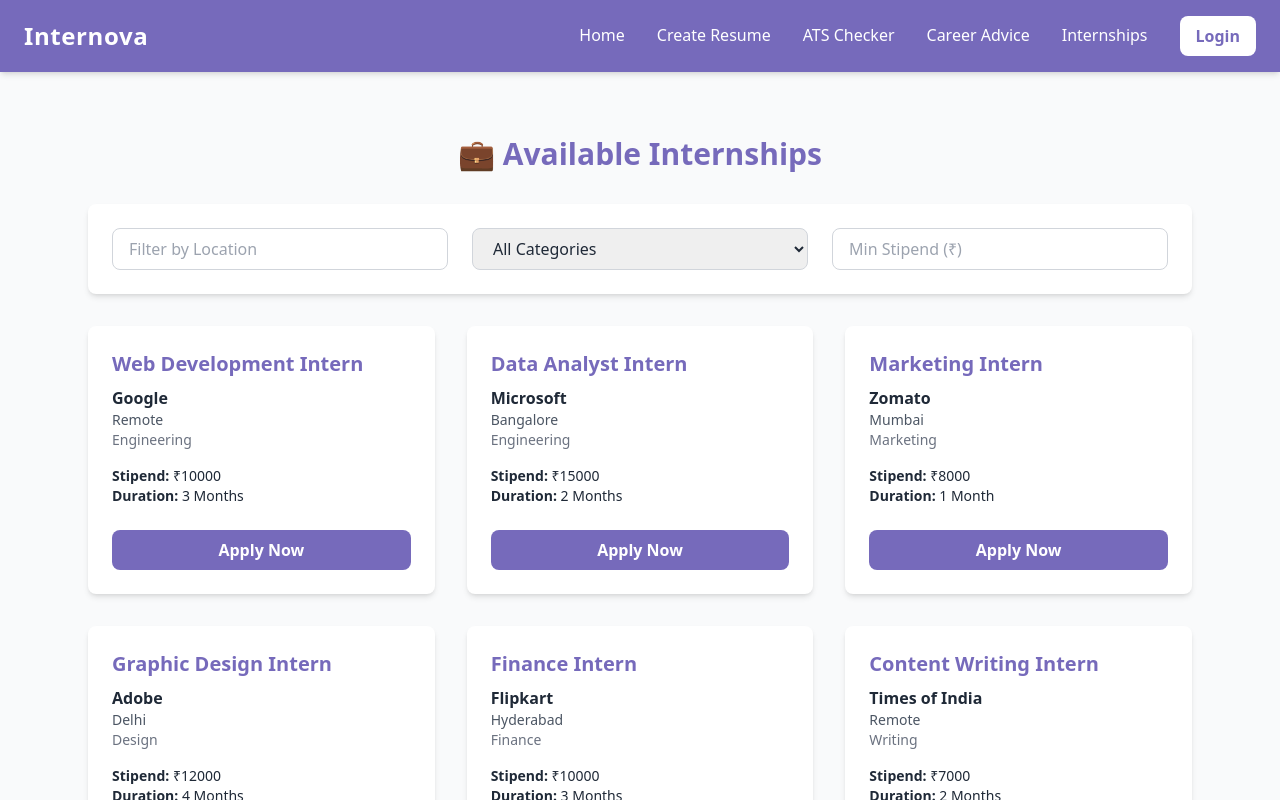
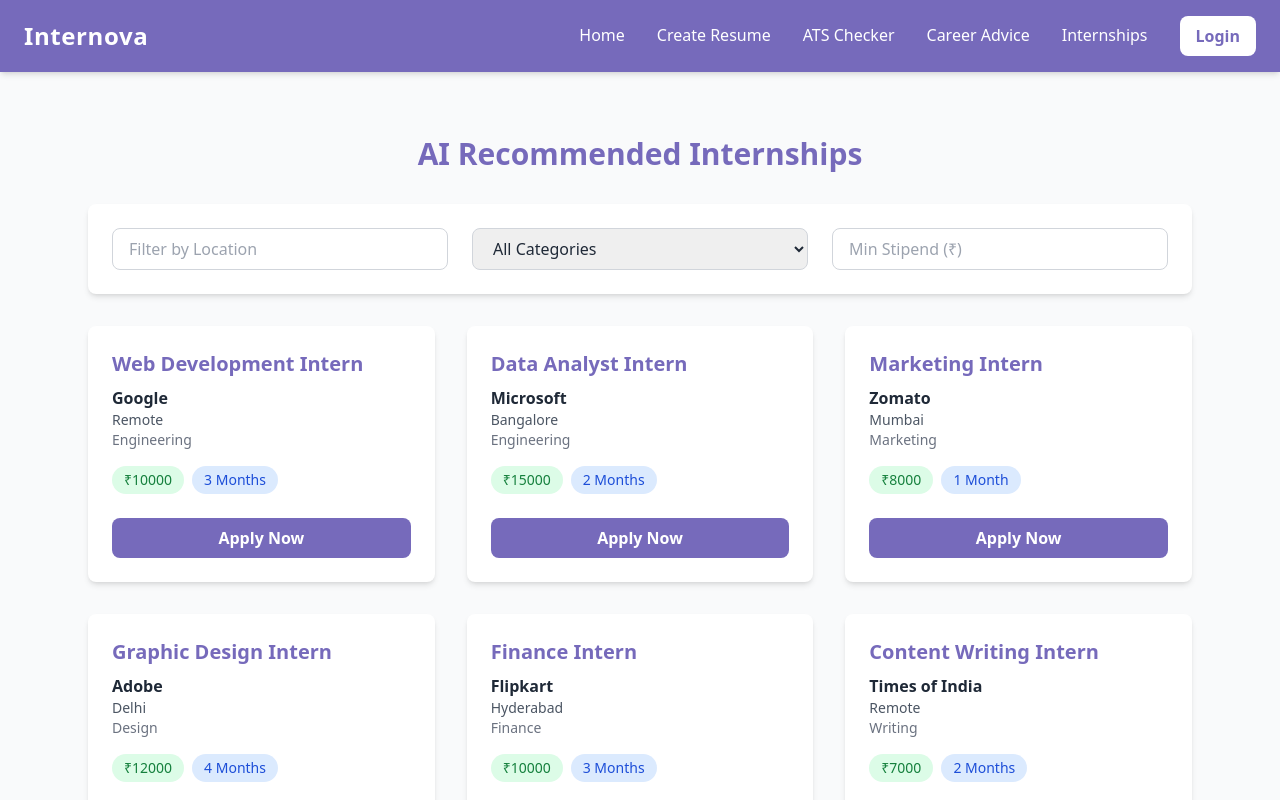
Before and after one commit to utkarsho08/sih, a React (Vite) app: page /internships in a window 1280 px wide. Shown: the top 800 px of the page. Built offline with nearby package versions, Linux system fonts and the light colour scheme.

Commit message:
added css to internship cards

```diff
--- a/src/pages/Home.jsx
+++ b/src/pages/Home.jsx
@@ -13,17 +13,19 @@
 import microsoft from "../assets/images/microsoft.png";
 import zomato from "../assets/images/zomato.png";
 import hyundai from "../assets/images/hyundai.png";
-import heroImg from "../assets/images/hero.jpg"; // ✅ Add your hero image here
+import heroImg from "../assets/images/hero.jpg"; // ✅ Hero image
 
 function Home() {
   const [selectedIndustry, setSelectedIndustry] = useState("Agriculture");
 
   // ✅ Trending Internships
   const trending = [
-    { id: 1, title: "Web Development", company: "Google", location: "Remote" },
-    { id: 2, title: "Data Science", company: "Microsoft", location: "Bangalore" },
-    { id: 3, title: "UI/UX Design", company: "Adobe", location: "Delhi" },
-    { id: 4, title: "Marketing", company: "Zomato", location: "Mumbai" },
+    { id: 1, title: "Web Development", company: "Google", location: "Remote", stipend: "₹15,000/month" },
+    { id: 2, title: "Data Science", company: "Microsoft", location: "Bangalore", stipend: "₹20,000/month" },
+    { id: 3, title: "UI/UX Design", company: "Adobe", location: "Delhi", stipend: "₹12,000/month" },
+    { id: 4, title: "AI Research Intern", company: "OpenAI", location: "Remote", stipend: "₹25,000/month" },
+    { id: 5, title: "Cloud Engineering", company: "Amazon", location: "Hyderabad", stipend: "₹18,000/month" },
+    { id: 6, title: "Cybersecurity Analyst", company: "Cisco", location: "Pune", stipend: "₹16,000/month" },
   ];
 
   // ✅ Industry filter buttons
@@ -120,6 +122,9 @@
               <p className="text-gray-600">
                 {job.company} – {job.location}
               </p>
+              <span className="inline-block mt-2 bg-green-100 text-green-700 text-sm font-medium px-3 py-1 rounded-full">
+                {job.stipend}
+              </span>
               <button className="mt-4 bg-[#766ABB] hover:bg-[#5d5294] px-4 py-2 rounded text-sm text-white">
                 Apply Now
               </button>
@@ -138,10 +143,11 @@
             <button
               key={ind}
               onClick={() => setSelectedIndustry(ind)}
-              className={`px-6 py-2 rounded-lg font-medium transition ${selectedIndustry === ind
-                ? "bg-[#766ABB] text-white"
-                : "bg-white border border-gray-300 text-gray-700 hover:bg-gray-100"
-                }`}
+              className={`px-6 py-2 rounded-lg font-medium transition ${
+                selectedIndustry === ind
+                  ? "bg-[#766ABB] text-white"
+                  : "bg-white border border-gray-300 text-gray-700 hover:bg-gray-100"
+              }`}
             >
               {ind}
             </button>
--- a/src/pages/InternshipPage.jsx
+++ b/src/pages/InternshipPage.jsx
@@ -41,12 +41,11 @@
     return (
         <div className="max-w-6xl mx-auto px-6 py-10">
             <h1 className="text-3xl font-bold text-[#766ABB] mb-8 text-center">
-                💼 Available Internships
+                AI Recommended Internships
             </h1>
 
             {/* Filters Section */}
             <div className="bg-white text-gray-800 p-6 rounded-lg shadow-md mb-8 flex flex-col md:flex-row md:items-center md:space-x-6 space-y-4 md:space-y-0">
-                {/* Location Filter */}
                 <input
                     type="text"
                     placeholder="Filter by Location"
@@ -55,7 +54,6 @@
                     className="border border-gray-300 rounded-lg px-4 py-2 w-full md:w-1/3"
                 />
 
-                {/* Category Filter */}
                 <select
                     value={filters.category}
                     onChange={(e) => setFilters({ ...filters, category: e.target.value })}
@@ -75,7 +73,6 @@
                     <option value="Others">Others</option>
                 </select>
 
-                {/* Stipend Filter */}
                 <input
                     type="number"
                     placeholder="Min Stipend (₹)"
@@ -99,13 +96,14 @@
                         <p className="text-sm text-gray-600">{internship.location}</p>
                         <p className="text-sm text-gray-500">{internship.category}</p>
 
-                        <div className="mt-4 text-sm">
-                            <p>
-                                <span className="font-semibold">Stipend:</span> ₹{internship.stipend}
-                            </p>
-                            <p>
-                                <span className="font-semibold">Duration:</span> {internship.duration}
-                            </p>
+                        {/* ✅ Styled stipend + duration */}
+                        <div className="mt-4 flex flex-wrap gap-2">
+                            <span className="inline-block bg-green-100 text-green-700 text-sm font-medium px-3 py-1 rounded-full">
+                                ₹{internship.stipend}
+                            </span>
+                            <span className="inline-block bg-blue-100 text-blue-700 text-sm font-medium px-3 py-1 rounded-full">
+                                {internship.duration}
+                            </span>
                         </div>
 
                         <button className="mt-6 w-full bg-[#766ABB] text-white py-2 rounded-lg font-semibold hover:bg-[#5a4a99] transition">
```
